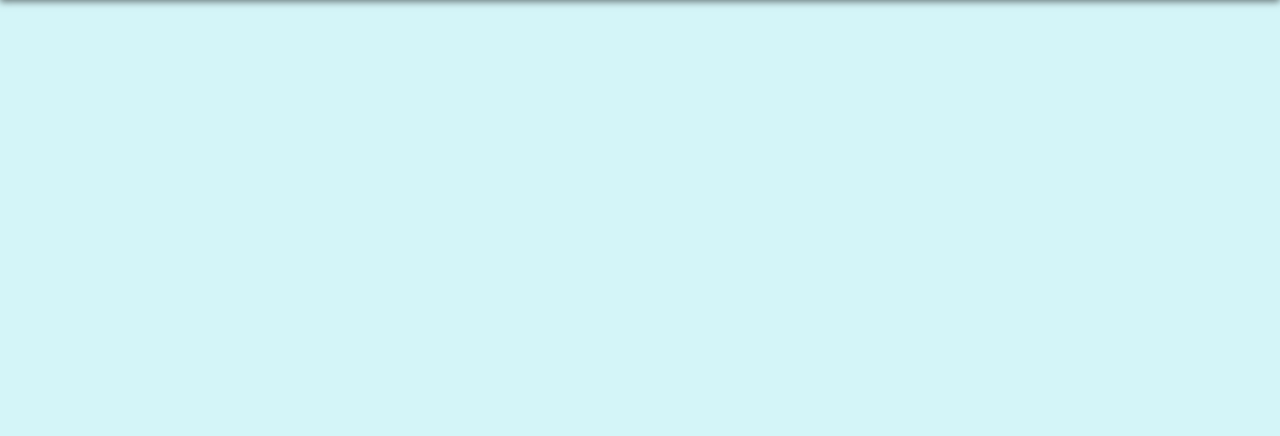
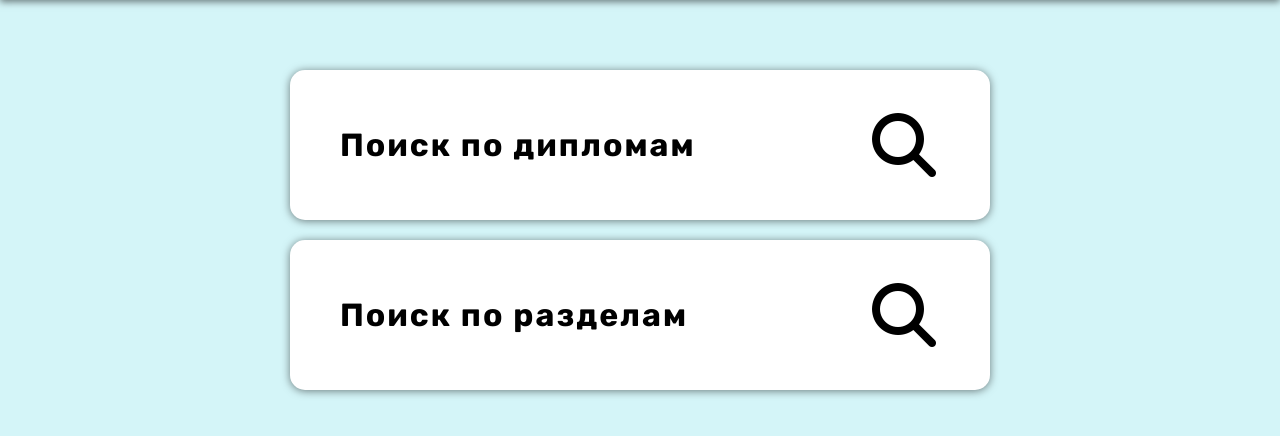
Before and after one commit to moevm/nosql1h25-reports, a Flask app: page /search in a window 1280 px wide. Shown: the part 80-516 px from the top of the page. Run offline with Flask 3, Linux system fonts and the light colour scheme.

Commit message:
idz4 - add search page

```diff
--- a/src/app.py
+++ b/src/app.py
@@ -27,7 +27,7 @@ def diploma_statistics(diploma_id: int):
 
 @app.get('/search')
 def search():
-    return render_template('layout.jinja2')
+    return render_template('search.jinja2')
 
 
 @app.get('/search/diploma')
--- a/src/static/styles/card.css
+++ b/src/static/styles/card.css
@@ -28,6 +28,8 @@
     display: block;
     width: 70px;
     height: 70px;
+    text-align: center;
+    align-content: center;
 }
 
 .button:hover {
--- a/src/static/styles/style.css
+++ b/src/static/styles/style.css
@@ -18,6 +18,7 @@ code {
 
 a {
     text-decoration: none;
+    color: black;
 }
 
 a:hover {
--- /dev/null
+++ b/src/templates/search.jinja2
@@ -0,0 +1,18 @@
+{% extends 'layout.jinja2' %}
+
+{% block main %}
+    <div class="card-container">
+        <div class="card">
+            <h3 class="card__header">Поиск по дипломам</h3>
+            <a class="button" href="{{ url_for('search_diploma') }}">
+                <i class="fa-solid fa-magnifying-glass fa-4x"></i>
+            </a>
+        </div>
+        <div class="card">
+            <h3 class="card__header">Поиск по разделам</h3>
+            <a class="button" href="{{ url_for('search_chapter') }}">
+                <i class="fa-solid fa-magnifying-glass fa-4x"></i>
+            </a>
+        </div>
+    </div>
+{% endblock %}
```
